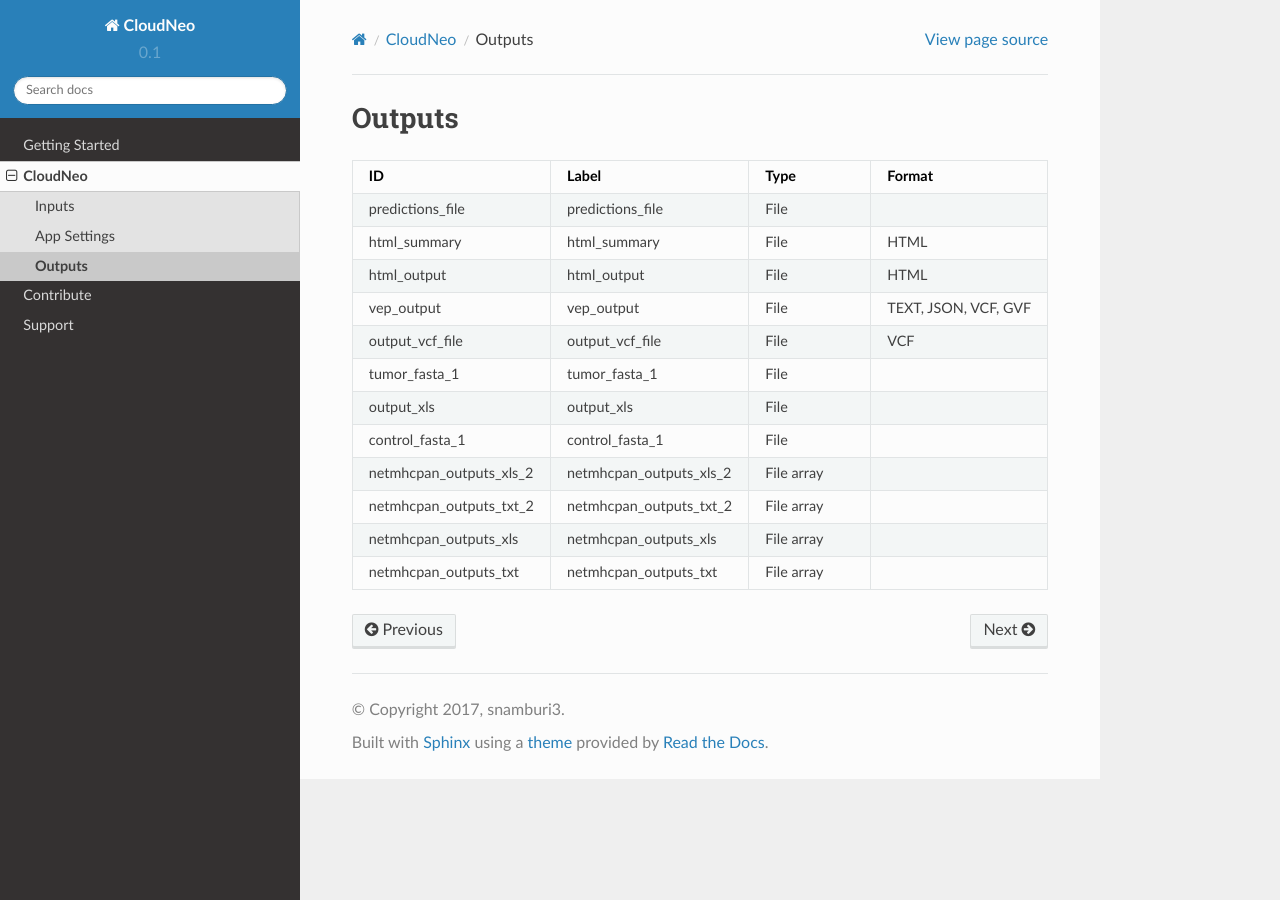
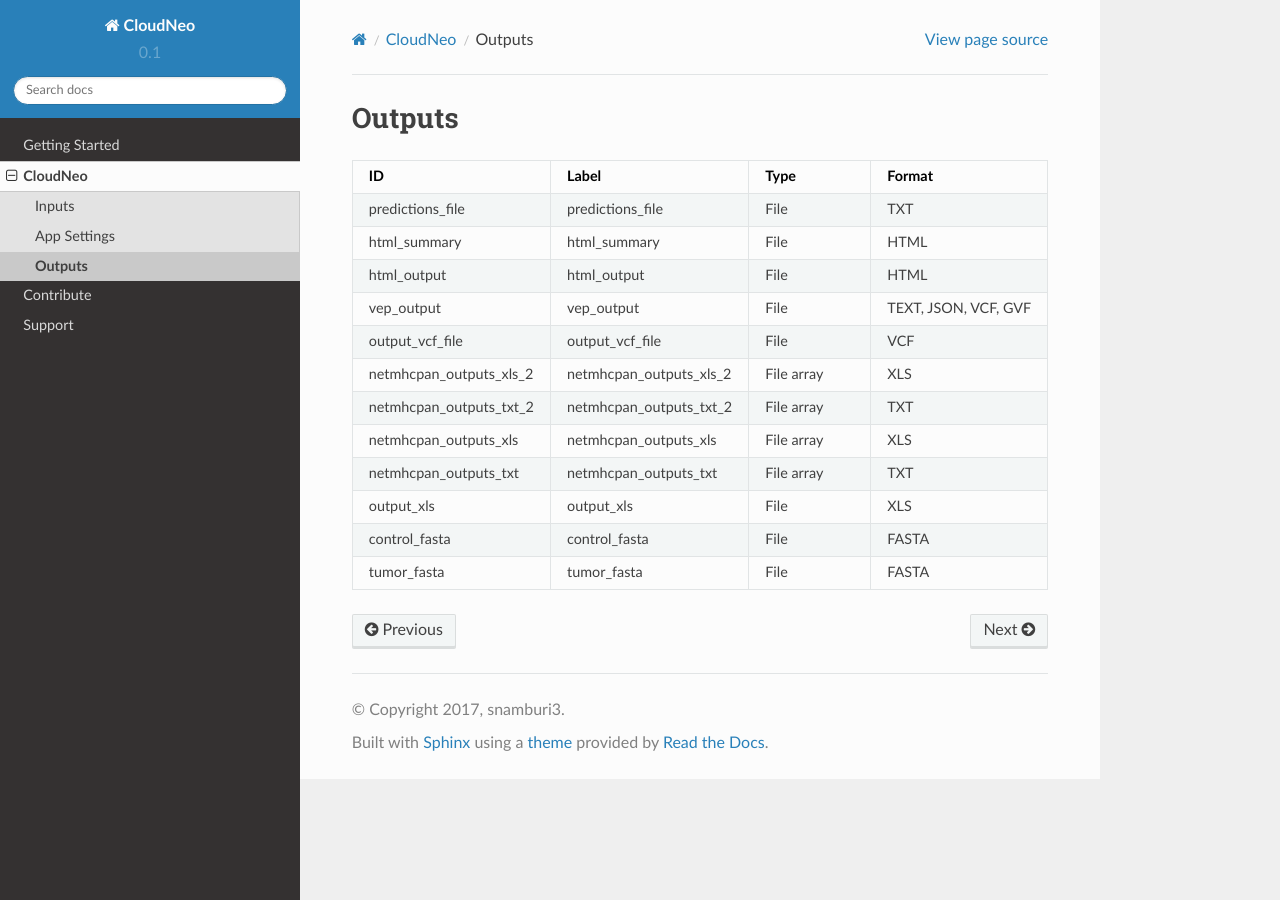
Before and after one commit to TheJacksonLaboratory/CloudNeo, a Sphinx documentation site: the page built from docs/cloudneo/outputs.rst, in a window 1280 px wide. Built offline with Sphinx 7.4.7 and the Read the Docs theme 2.0.0, drawn with Linux system fonts in a browser that asks for light colours.

Commit message:
updated the tables

```diff
--- a/docs/cloudneo/outputs.rst
+++ b/docs/cloudneo/outputs.rst
@@ -8,15 +8,15 @@
    :header: "**ID**", "**Label**", "**Type**", "Format"
    :widths: 50, 50, 50, 50
 
-   predictions_file,predictions_file,File,
+   predictions_file,predictions_file,File,TXT
    html_summary,html_summary,File,HTML
    html_output,html_output,File,HTML
    vep_output,vep_output,File,"TEXT, JSON, VCF, GVF"
    output_vcf_file,output_vcf_file,File,VCF
-   tumor_fasta_1,tumor_fasta_1,File,
-   output_xls,output_xls,File,
-   control_fasta_1,control_fasta_1,File,
-   netmhcpan_outputs_xls_2,netmhcpan_outputs_xls_2,File array,
-   netmhcpan_outputs_txt_2,netmhcpan_outputs_txt_2,File array,
-   netmhcpan_outputs_xls,netmhcpan_outputs_xls,File array,
-   netmhcpan_outputs_txt,netmhcpan_outputs_txt,File array,
+   netmhcpan_outputs_xls_2,netmhcpan_outputs_xls_2,File array,XLS
+   netmhcpan_outputs_txt_2,netmhcpan_outputs_txt_2,File array,TXT
+   netmhcpan_outputs_xls,netmhcpan_outputs_xls,File array,XLS
+   netmhcpan_outputs_txt,netmhcpan_outputs_txt,File array,TXT
+   output_xls,output_xls,File,XLS
+   control_fasta,control_fasta,File,FASTA
+   tumor_fasta,tumor_fasta,File,FASTA
```
Also changed, not shown: docs/cloudneo/app-settings.rst (+10 -11 lines), docs/cloudneo/inputs.rst (+7 -8 lines).
